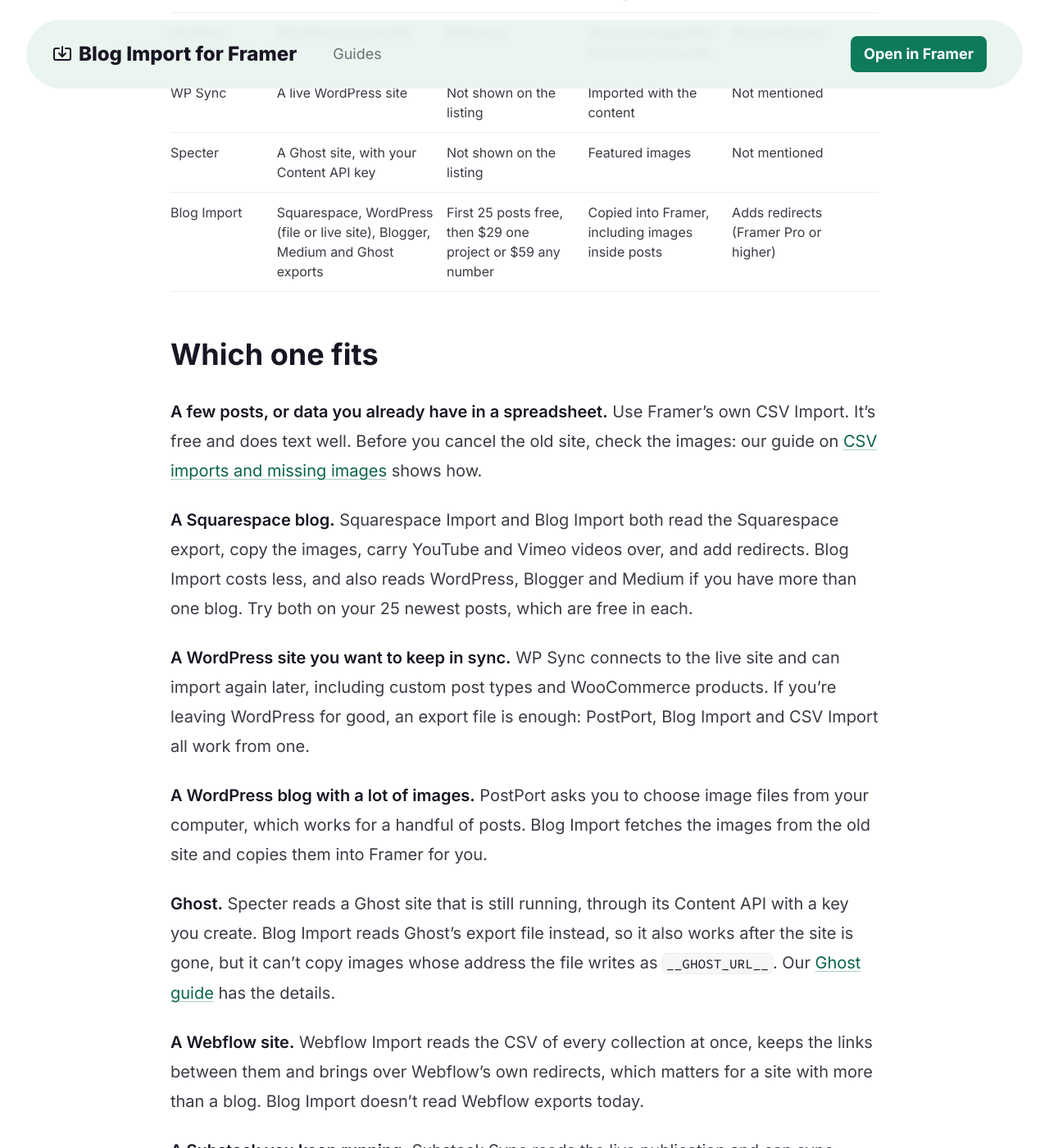
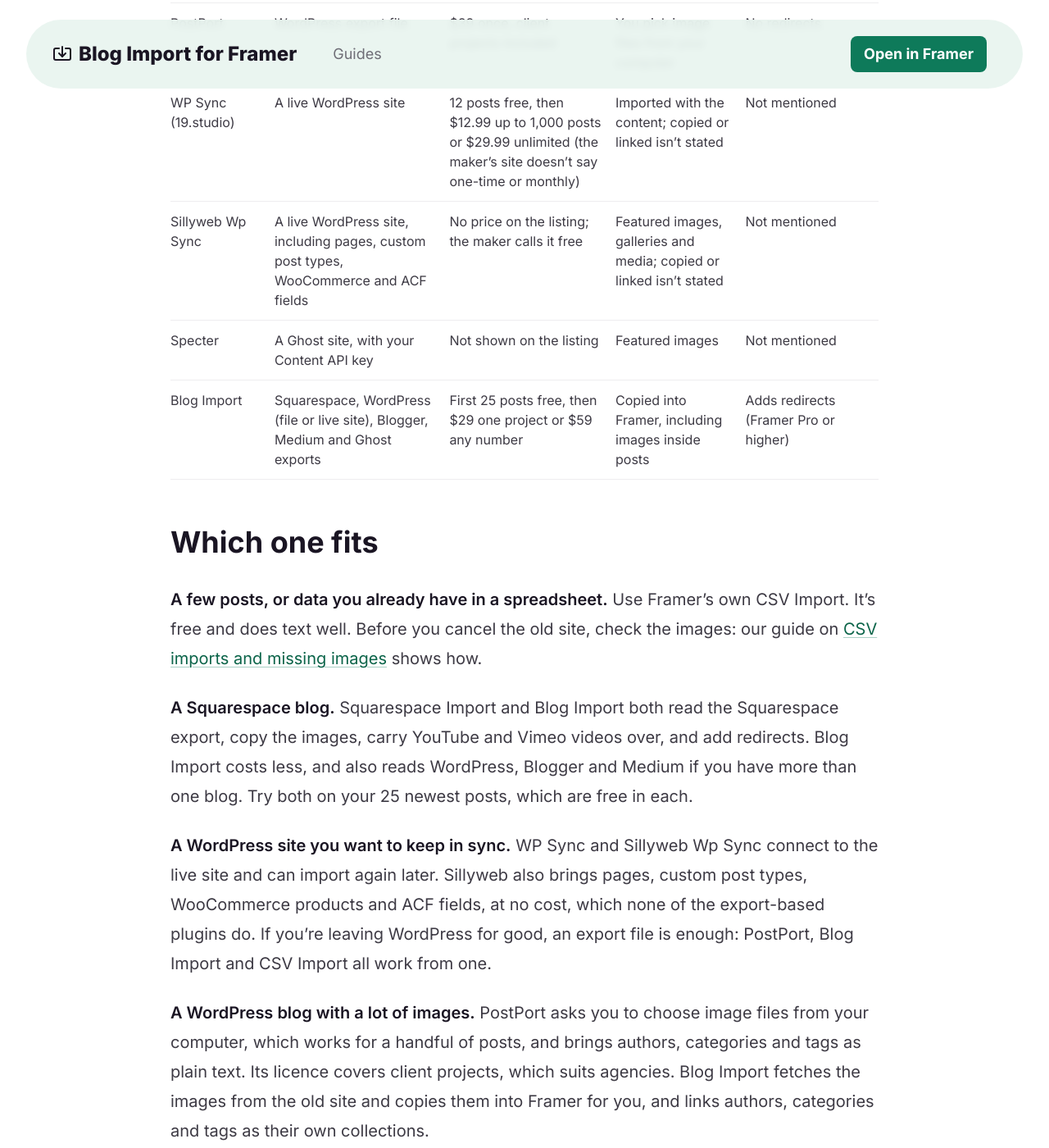
Before and after one commit to keyturnkit/keyturnkit.github.io, a Jekyll site: the page built from guides/framer-blog-import-plugins-compared.md, in a window 1280 px wide and 1400 px high, scrolled down 1322 px. Shown: the whole window at 82% size. Built offline with Jekyll 4.4.1, drawn with Linux system fonts in a browser that asks for light colours; some of the changed text lies outside the part shown.

Commit message:
Comparison: Sillyweb Wp Sync, WP Sync prices, PostPort details, Framer Agent (V295)

```diff
--- a/guides/framer-blog-import-plugins-compared.md
+++ b/guides/framer-blog-import-plugins-compared.md
@@ -1,18 +1,16 @@
 ---
 layout: default
 title: "Moving a blog to Framer: the import plugins compared"
-description: "Eight Framer plugins for importing a blog, side by side, with prices and what happens to images and old links."
+description: "Nine Framer plugins, and Framer's own Agent, for importing a blog, side by side, with prices and what happens to images and old links."
 permalink: /guides/framer-blog-import-plugins-compared/
 og_image: /og-blog-import.png
 ---
 
 # Moving a blog to Framer: the import plugins compared
 
-There are several Framer plugins that bring a blog into the CMS, and they differ in the places that hurt later: whether images move into Framer or stay on the old host, and whether old post addresses keep working. We make one of them, Blog Import, so read this with that in mind. Everything below comes from each plugin's Marketplace listing on 26 October 2026; prices and features change, so check the listing before you buy.
+There are several Framer plugins that bring a blog into the CMS, and they differ in the places that hurt later: whether images move into Framer or stay on the old host, and whether old post addresses keep working. We make one of them, Blog Import, so read this with that in mind. Everything below comes from each plugin's Marketplace listing or the maker's own site, read between 26 and 28 October 2026; prices and features change, so check the listing before you buy.
 
 ## At a glance
-
-Prices and features below were checked against each plugin's Marketplace listing on 27 October 2026.
 
 | Plugin | Reads | Price | Images | Old links |
 |---|---|---|---|---|
@@ -20,8 +18,9 @@
 | Squarespace Import | Squarespace export file | First 25 posts free, then $49 one project or $99 unlimited | Copied into Framer, including images inside posts | Adds redirects (Framer plan with redirects needed) |
 | Webflow Import | Webflow CSV exports, every collection | First 25 items per collection free, then $49 one project or $99 unlimited | Copied into Framer, including files such as PDFs | Imports your Webflow 301 redirects (Framer plan with redirects needed) |
 | Substack Sync | A live Substack publication | 3 newest posts free, then $29 once per project | Cover image as a field; the listing doesn't say whether it's copied | Not mentioned |
-| PostPort | WordPress export file | $39 once | You pick image files from your computer | Not mentioned |
-| WP Sync | A live WordPress site | Not shown on the listing | Imported with the content | Not mentioned |
+| PostPort | WordPress export file | $39 once, client projects included | You pick image files from your computer | No redirects |
+| WP Sync (19.studio) | A live WordPress site | 12 posts free, then $12.99 up to 1,000 posts or $29.99 unlimited (the maker's site doesn't say one-time or monthly) | Imported with the content; copied or linked isn't stated | Not mentioned |
+| Sillyweb Wp Sync | A live WordPress site, including pages, custom post types, WooCommerce and ACF fields | No price on the listing; the maker calls it free | Featured images, galleries and media; copied or linked isn't stated | Not mentioned |
 | Specter | A Ghost site, with your Content API key | Not shown on the listing | Featured images | Not mentioned |
 | Blog Import | Squarespace, WordPress (file or live site), Blogger, Medium and Ghost exports | First 25 posts free, then $29 one project or $59 any number | Copied into Framer, including images inside posts | Adds redirects (Framer Pro or higher) |
 
@@ -31,9 +30,9 @@
 
 **A Squarespace blog.** Squarespace Import and Blog Import both read the Squarespace export, copy the images, carry YouTube and Vimeo videos over, and add redirects. Blog Import costs less, and also reads WordPress, Blogger and Medium if you have more than one blog. Try both on your 25 newest posts, which are free in each.
 
-**A WordPress site you want to keep in sync.** WP Sync connects to the live site and can import again later, including custom post types and WooCommerce products. If you're leaving WordPress for good, an export file is enough: PostPort, Blog Import and CSV Import all work from one.
+**A WordPress site you want to keep in sync.** WP Sync and Sillyweb Wp Sync connect to the live site and can import again later. Sillyweb also brings pages, custom post types, WooCommerce products and ACF fields, at no cost, which none of the export-based plugins do. If you're leaving WordPress for good, an export file is enough: PostPort, Blog Import and CSV Import all work from one.
 
-**A WordPress blog with a lot of images.** PostPort asks you to choose image files from your computer, which works for a handful of posts. Blog Import fetches the images from the old site and copies them into Framer for you.
+**A WordPress blog with a lot of images.** PostPort asks you to choose image files from your computer, which works for a handful of posts, and brings authors, categories and tags as plain text. Its licence covers client projects, which suits agencies. Blog Import fetches the images from the old site and copies them into Framer for you, and links authors, categories and tags as their own collections.
 
 **Ghost.** Specter reads a Ghost site that is still running, through its Content API with a key you create. Blog Import reads Ghost's export file instead, so it also works after the site is gone, but it can't copy images whose address the file writes as `__GHOST_URL__`. Our [Ghost guide](/guides/ghost-blog-to-framer/) has the details.
 
@@ -42,6 +41,10 @@
 **A Substack you keep running.** Substack Sync reads the live publication and can sync again later. It's the simpler choice while the newsletter stays on Substack.
 
 **Blogger or Medium.** Of the plugins on this list, only Blog Import reads their exports: Blogger's backup file and Medium's "Download your information" zip.
+
+## Framer's own Agent
+
+Framer's AI Agent can also recreate pages and CMS content from a live site or an export, and Framer's migration guide (27 October 2026) suggests treating the result as a first build pass and checking images and formatted text after import. Redirects come from a spreadsheet of old and new addresses that you supply. It runs on AI credits (Basic includes 1,000 a month, Pro 3,000), and Framer doesn't say how many a migration uses. For a small site you are redesigning anyway, it may be all you need. For a whole blog where every post should come across the same way, with images copied and a redirect per post, an import plugin is more predictable.
 
 ## Before you switch the domain
 
```
